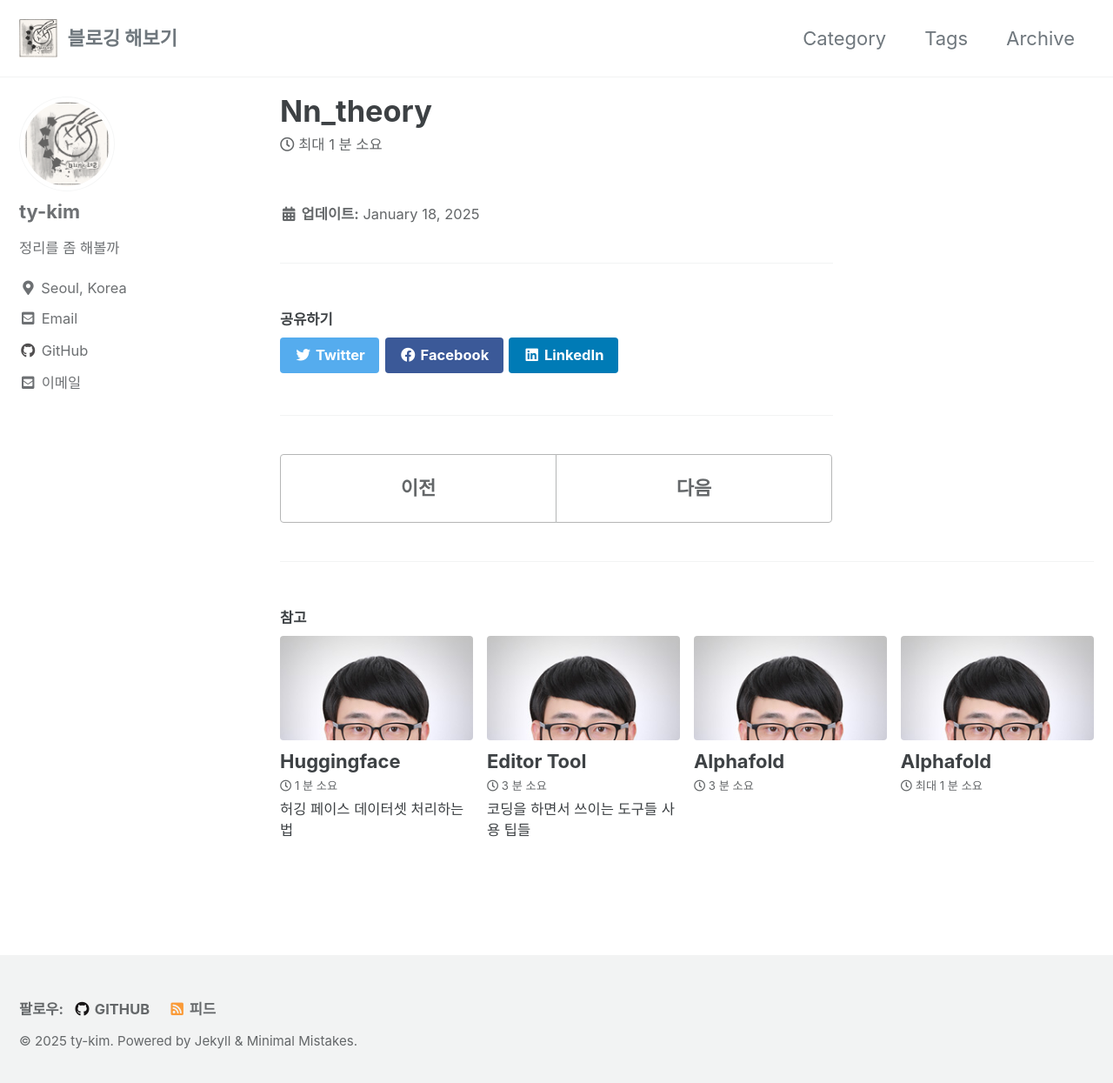
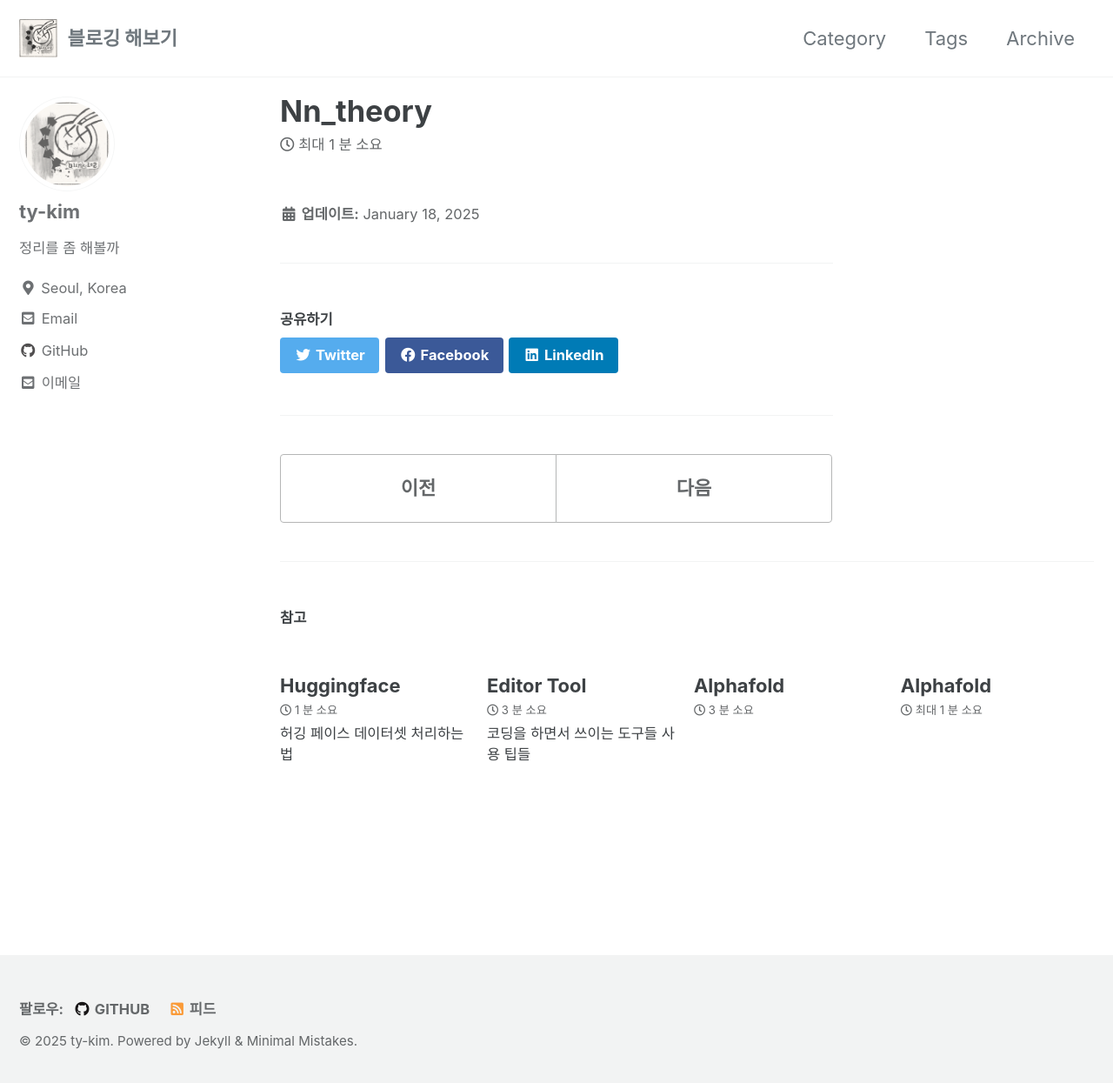
Before and after one commit to tae-yeop/tae-yeop.github.io, a Jekyll site: the page built from _posts/2025-01-18-nn_theory.md, in a window 1280 px wide and 1253 px high. Shown: the top 1245 px of the window at 87% size. Built offline with Jekyll 4.4.1, drawn with Linux system fonts in a browser that asks for light colours; cached includes are drawn as plain includes.

Commit message:
teaser image

```diff
--- a/_config.yml
+++ b/_config.yml
@@ -24,7 +24,7 @@ description              : "딥러닝 개발과 연구"
 url                      : "https://tae-yeop.github.io/"
 baseurl                  : # the subpath of your site, e.g. "/blog"
 repository               : "https://github.com/tae-yeop/tae-yeop.github.io"
-teaser                   : "/assets/images/me.JPG"
+teaser                   : ""
 logo                     : "/assets/images/logo.png"
 masthead_title           : # overrides the website title displayed in the masthead, use " " for no title
 # breadcrumbs            : false # true, false (default)
```
